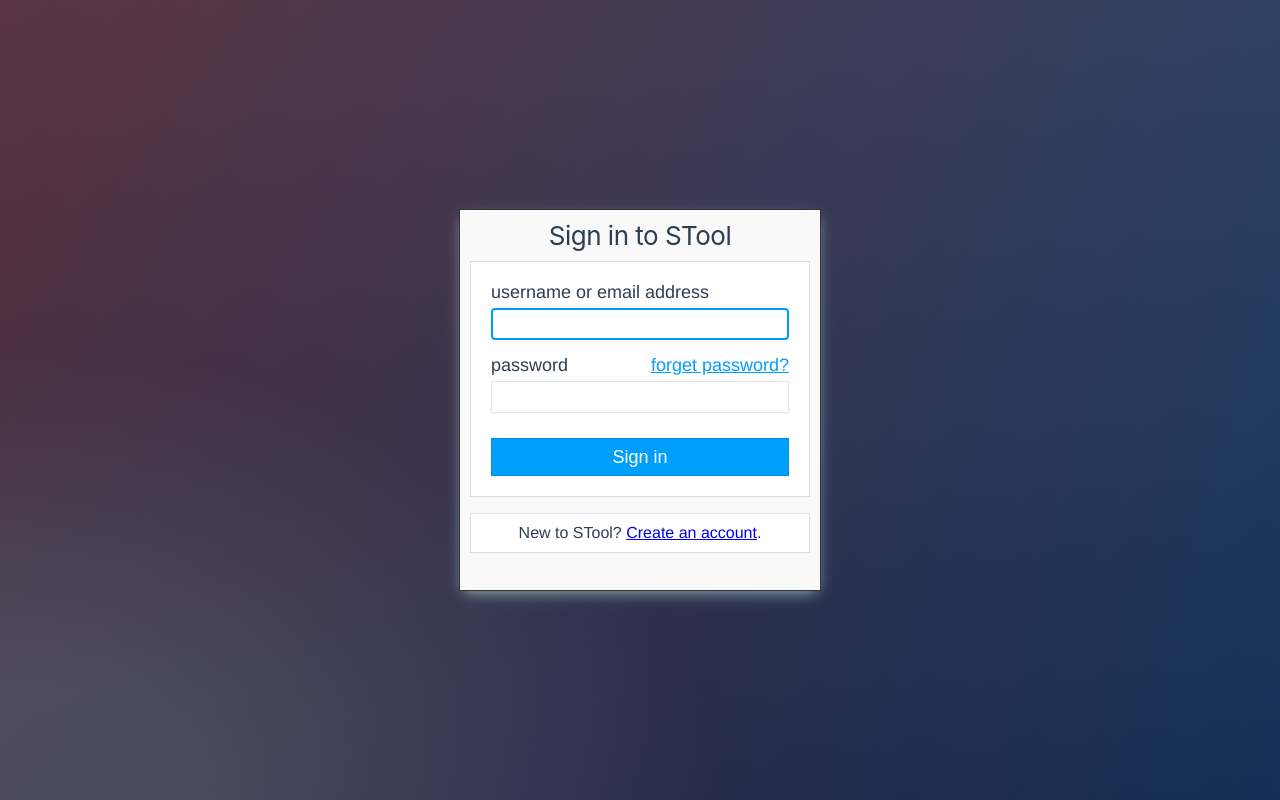
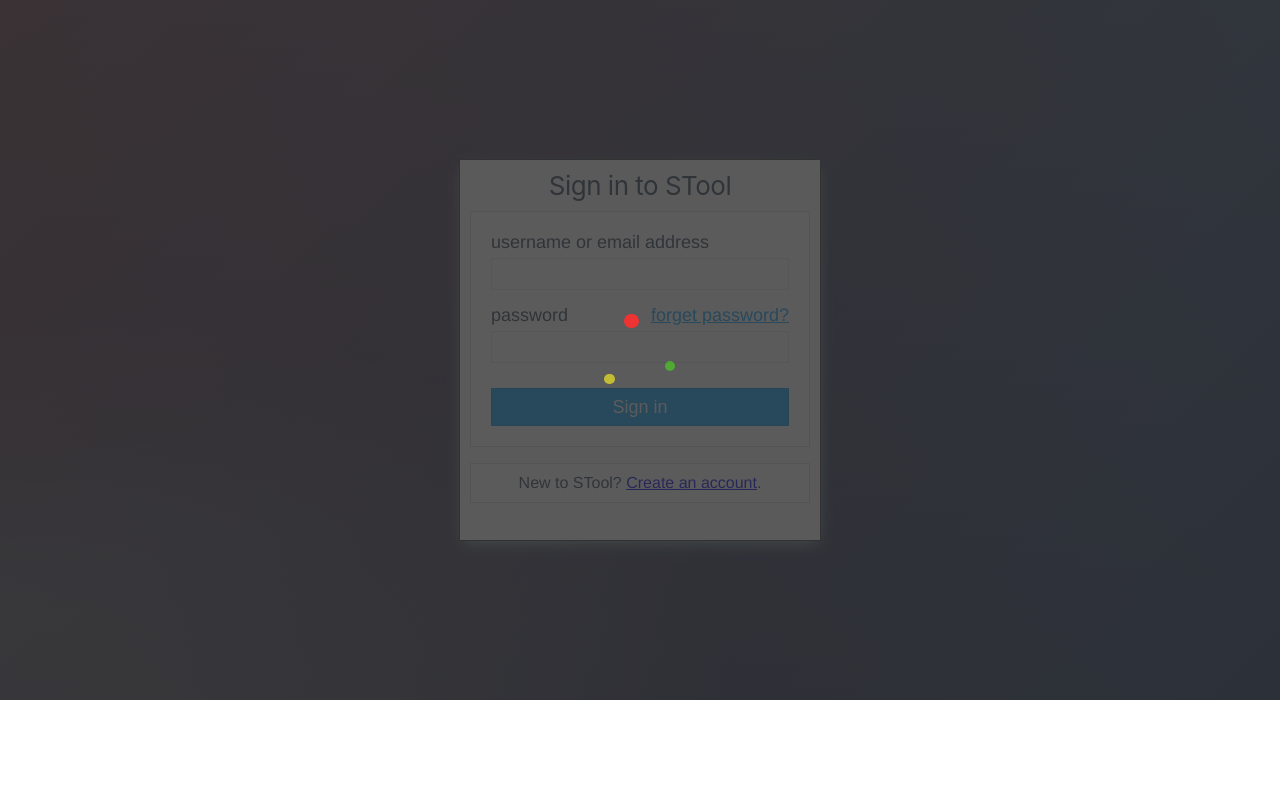
Before and after one commit to DigaAltman/sTool, a Vue app: page /login in a window 1280 px wide. Built offline with nearby package versions, Linux system fonts and the light colour scheme.

Commit message:
'修改了加载页面的跳出方式'

```diff
--- a/src/App.vue
+++ b/src/App.vue
@@ -1,17 +1,28 @@
 <template>
-  <div id="app" :style="{display: loadingStatus ? 'none' : 'block'}">
-      <router-view/>
+  <div id="app" :style="{width: appWidth + 'px', height: appHeight + 'px'}">
+    <router-view/>
+    <loading/>
   </div>
 </template>
 
 <script>
 
   import {mapState} from "vuex";
+  import Loading from "./components/common-component/Loading.vue";
 
   export default {
     name: 'App',
+    components: {Loading},
     computed: {
-      ...mapState(['loadingStatus'])
+      ...mapState(['loadingStatus', 'appWidth', 'appHeight'])
+    },
+    mounted() {
+      window.onresize = () => {
+        return (() => {
+          this.$store.commit('bodyWidthMutations', document.body.clientWidth);
+          this.$store.commit('bodyHeightMutations', document.body.clientHeight);
+        })()
+      }
     }
   }
 </script>
@@ -21,9 +32,9 @@
     font-family: 'Avenir', Helvetica, Arial, sans-serif;
     -webkit-font-smoothing: antialiased;
     -moz-osx-font-smoothing: grayscale;
-    width: 100%;
-    height: 100%;
-    position: fixed;
+    margin: 0 auto;
+    height: 600px;
+    position: relative;
     text-align: center;
     color: #2c3e50;
   }
--- a/src/components/Main.vue
+++ b/src/components/Main.vue
@@ -27,7 +27,7 @@
       }
     },
     created() {
-      this.$showLoading(this);
+
     }
   }
 </script>
--- a/src/components/common-component/Loading.js
+++ b/src/components/common-component/Loading.js
@@ -1,27 +1,29 @@
-import Vue from 'vue';
-import LoadingTemplate from './Loading.vue';
-const LoadingConstructor = Vue.extend(LoadingTemplate);
-
-// 初始化组件
-const LoadingInstance = new LoadingConstructor();
-LoadingInstance.vm = LoadingInstance.$mount();
-
-function showLoading(vueComponent) {
-  vueComponent.$store.dispatch('showLoading');
-	document.body.appendChild(LoadingInstance.vm.$el);
-}
-
-function hideLoading(vueComponent) {
-  vueComponent.$store.dispatch('hideLoading');
-  // 显示App.vue
-	let loadingElement = document.getElementById('loading');
-	loadingElement && document.body.removeChild(loadingElement);
-}
-
-// 我们可以在外面直接调用 this.$showLoading() 或者 this.$hideLoading() 来控制组件
-Vue.prototype.$showLoading = showLoading;
-Vue.prototype.$hideLoading = hideLoading;
-
-export default {
-
-}
+// import Vue from 'vue';
+// import LoadingTemplate from './Loading.vue';
+// import {mapState} from "vuex";
+// const LoadingConstructor = Vue.extend(LoadingTemplate);
+//
+// console.log(mapState(['appWidth', 'appHeight']));
+// // 初始化组件
+// const LoadingInstance = new LoadingConstructor({
+//   computed: mapState(['appWidth', 'appHeight'])
+// });
+// LoadingInstance.vm = LoadingInstance.$mount();
+//
+// function showLoading(vueComponent) {
+//   vueComponent.$store.dispatch('showLoading');
+// 	document.body.appendChild(LoadingInstance.vm.$el);
+// }
+//
+// function hideLoading(vueComponent) {
+//   vueComponent.$store.dispatch('hideLoading');
+//   // 显示App.vue
+// 	let loadingElement = document.getElementById('loading');
+// 	loadingElement && document.body.removeChild(loadingElement);
+// }
+//
+// // 我们可以在外面直接调用 this.$showLoading() 或者 this.$hideLoading() 来控制组件
+// Vue.prototype.$showLoading = showLoading;
+// Vue.prototype.$hideLoading = hideLoading;
+//
+// export default {}
--- a/src/components/common-component/Loading.vue
+++ b/src/components/common-component/Loading.vue
@@ -1,5 +1,6 @@
 <template>
-  <div id="loading">
+<!--  :style="{left:(appWidth - 300)/2 + 'px', top: (appHeight - 150)/2 + 'px'}"-->
+  <div id="loading" v-if="loadingStatus" :style="{width:appWidth+'px', height: appHeight + 'px', top: '0px'}">
     <div class="loading-body">
       <div v-for="(item, index) in Array.from({length: maxLength})"
            :index="index"
@@ -12,6 +13,8 @@
 
 <script>
   // 加载组件
+  import {mapState} from "vuex";
+
   export default {
     name: "Loading",
     data() {
@@ -34,6 +37,9 @@
         ]
       }
     },
+    computed: {
+      ...mapState(['appWidth', 'appHeight', 'loadingStatus'])
+    },
     mounted() {
       let _that = this;
       setInterval(function () {
@@ -46,9 +52,11 @@
 <style lang="scss" scoped>
   #loading {
     position: fixed;
-    width: 100%;
-    height: 100%;
+    /*width: 300px;*/
+    /*height: 150px;*/
     display: flex;
+    background-color: #323232;
+    opacity: 0.8;
     align-items: center;
 
     .loading-body {
@@ -72,24 +80,24 @@
         top: 0px;
         left: 0px;
 
-        animation:b 2s infinite;
-        -webkit-animation:b 2s infinite;
+        animation: b 2s infinite;
+        -webkit-animation: b 2s infinite;
       }
 
       .left {
         top: 70px;
         left: -35px;
 
-        animation:a 2s infinite;
-        -webkit-animation:a 2s infinite;
+        animation: a 2s infinite;
+        -webkit-animation: a 2s infinite;
       }
 
       .right {
         top: 70px;
         left: 30px;
 
-        animation:c 2s infinite;
-        -webkit-animation:c 2s infinite;
+        animation: c 2s infinite;
+        -webkit-animation: c 2s infinite;
       }
 
       .zoom {
@@ -100,62 +108,59 @@
     }
   }
 
-  @keyframes a
-  {
-    0%   {
+  @keyframes a {
+    0% {
       left: -30px;
       top: 70px;
     }
-    33.3%  {
+    33.3% {
       left: 10px;
       top: 0px;
     }
-    66.6%  {
+    66.6% {
       left: 50px;
       top: 70px;
     }
-    100%  {
+    100% {
       left: -30px;
       top: 70px;
     }
   }
 
-  @keyframes b
-  {
-    0%   {
+  @keyframes b {
+    0% {
       left: 0px;
       top: 0px;
     }
-    33.3%  {
+    33.3% {
       left: 40px;
       top: 70px;
     }
-    66.6%  {
+    66.6% {
       left: -45px;
       top: 70px;
     }
-    100%  {
+    100% {
       left: 0px;
       top: 0px;
     }
   }
 
 
-  @keyframes c
-  {
-    0%   {
+  @keyframes c {
+    0% {
       top: 70px;
       left: 30px;
     }
-    33.3%  {
+    33.3% {
       left: -55px;
       top: 70px;
     }
-    66.6%  {
+    66.6% {
       left: -10px;
       top: 0px;
     }
-    100%  {
+    100% {
       top: 70px;
       left: 30px;
     }
--- a/src/components/user-module/Login.vue
+++ b/src/components/user-module/Login.vue
@@ -18,7 +18,7 @@
         <label for="username">username or email address</label>
         <input type="text" @blur="validationUsername" v-model="username" name="login" id="username"
                class="form-control input-block" tabindex="1"
-               autocomplete="username" autofocus="autofocus" spellcheck="false"/>
+               autocomplete="username" spellcheck="false"/>
 
         <label for="password">password
           <a class="label-link" href="/password_reset">forget password?</a>
@@ -64,10 +64,7 @@
       }
     },
     created() {
-      let _that = this;
-      setTimeout(function () {
-        _that.$hideLoading(_that)
-      }, 500);
+      this.$store.dispatch('showLoading');
     },
     methods: {
       clearValidationMessage() {
--- a/src/store/mutations.js
+++ b/src/store/mutations.js
@@ -28,6 +28,15 @@ export default {
    * @param state
    */
   hideLoading: function(state) {
+    console.log(state);
     state.loadingStatus = false
+  },
+
+  bodyWidthMutations(state, width) {
+    state.appWidth = width;
+  },
+
+  bodyHeightMutations(state, height) {
+    state.appHeight = height;
   }
 }
--- a/src/store/state.js
+++ b/src/store/state.js
@@ -9,6 +9,14 @@ export default {
   user: {
 
   },
+
   // 加载动画, 默认不显示
-  loadingStatus: false
+  loadingStatus: false,
+
+  // 全局宽度
+  appWidth: document.body.clientWidth,
+
+  // 全局高度
+  appHeight: document.body.clientHeight === 0 ? 700 : document.body.clientHeight
+
 }
```
Also changed, not shown: src/main.js (+4 -4 lines).
